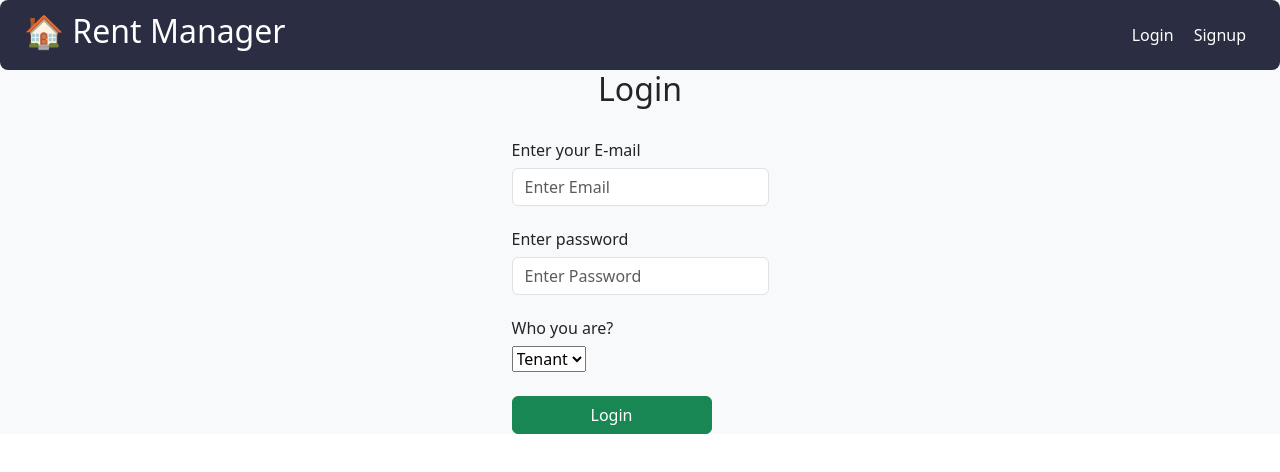
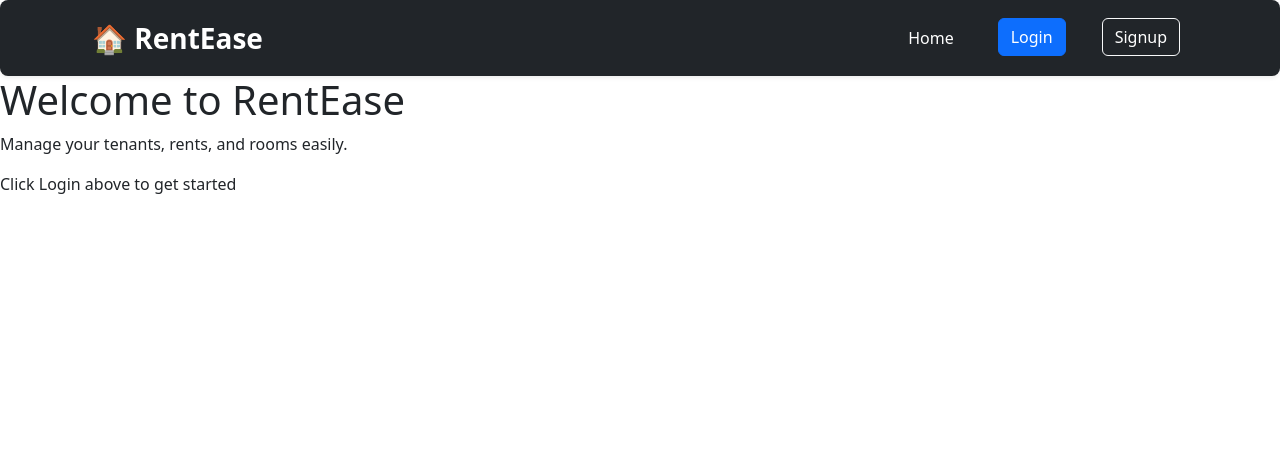
Before and after one commit to Mahesh748349/Rent-management-frontend, a React (Vite) app: page / in a window 1280 px wide. Shown: the top 472 px of the page. Built offline with nearby package versions, Linux system fonts and the light colour scheme.

Commit message:
Enhanced ui

```diff
--- a/src/App.jsx
+++ b/src/App.jsx
@@ -5,13 +5,15 @@
 import Signup from "./components/Signup";
 import OwnerDashboard from "./components/OwnerDashboard";
 import TenantDashboard from "./components/TenantDashboard";
+import Home from "./components/Home";
 import "bootstrap/dist/css/bootstrap.min.css";
 function App() {
   return (
     <Router>
       <Navbar />
       <Routes>
-        <Route path="/" element={<Login />} />
+        <Route path="/" element={<Home />} />
+        <Route path="/login" element={<Login />} />
         <Route path="/signup" element={<Signup />} />
         <Route path="/owner" element={<OwnerDashboard />} />
         <Route path="/tenant" element={<TenantDashboard />} />
--- a/src/components/Components.css
+++ b/src/components/Components.css
@@ -12,3 +12,8 @@
 .signup-btn {
   width: 200px !important;
 }
+.login-container {
+  height: 100%;
+  width: 100%;
+  background-color: aqua;
+}
--- /dev/null
+++ b/src/components/Home.jsx
@@ -0,0 +1,15 @@
+import React from "react";
+
+const Home = () => {
+  return (
+    <div className="home-container">
+      <div className="home-content">
+        <h1>Welcome to RentEase</h1>
+        <p>Manage your tenants, rents, and rooms easily.</p>
+        <p className="subtext">Click Login above to get started</p>
+      </div>
+    </div>
+  );
+};
+
+export default Home;
--- a/src/components/Login.jsx
+++ b/src/components/Login.jsx
@@ -20,7 +20,7 @@
   };
 
   return (
-    <div className="login-container d-flex justify-content-center align-items-center vh-200 bg-light">
+    <div className="d-flex justify-content-center align-items-center vh-200 bg-light login-container">
       <div className="form-container">
         <h2 className="login-heading">Login</h2>
         <br />
@@ -50,7 +50,7 @@
           </select>
           <br />
           <br />
-          <button className="btn btn-success login-btn" type="submit">
+          <button className="btn btn-primary login-btn" type="submit">
             Login
           </button>
         </form>
--- a/src/components/Navbar.jsx
+++ b/src/components/Navbar.jsx
@@ -1,14 +1,54 @@
 import React from "react";
 import { Link } from "react-router-dom";
+import "bootstrap/dist/css/bootstrap.min.css";
+import "bootstrap/dist/js/bootstrap.bundle.min.js";
 import "./Navbar.css";
 
 const Navbar = () => {
   return (
-    <nav className="navbar">
-      <h2>🏠 Rent Manager</h2>
-      <div>
-        <Link to="/">Login</Link>
-        <Link to="/signup">Signup</Link>
+    <nav className="navbar navbar-expand-lg navbar-dark bg-dark shadow-sm">
+      <div className="container">
+        {/* Brand / Home link */}
+        <Link className="navbar-brand fw-bold fs-3" to="/">
+          🏠 RentEase
+        </Link>
+
+        {/* Navbar toggler for small screens */}
+        <button
+          className="navbar-toggler"
+          type="button"
+          data-bs-toggle="collapse"
+          data-bs-target="#navbarNav"
+          aria-controls="navbarNav"
+          aria-expanded="false"
+          aria-label="Toggle navigation"
+        >
+          <span className="navbar-toggler-icon"></span>
+        </button>
+
+        {/* Navbar links */}
+        <div
+          className="collapse navbar-collapse justify-content-end"
+          id="navbarNav"
+        >
+          <ul className="navbar-nav">
+            <li className="nav-item mx-2">
+              <Link className="nav-link" to="/">
+                Home
+              </Link>
+            </li>
+            <li className="nav-item mx-2">
+              <Link className="btn btn-primary" to="/login">
+                Login
+              </Link>
+            </li>
+            <li className="nav-item mx-2">
+              <Link className="btn btn-outline-light" to="/signup">
+                Signup
+              </Link>
+            </li>
+          </ul>
+        </div>
       </div>
     </nav>
   );
--- a/src/components/Signup.jsx
+++ b/src/components/Signup.jsx
@@ -59,7 +59,7 @@
           </select>
           <br />
           <br />
-          <button className="btn btn-success signup-btn" type="submit">
+          <button className="btn btn-primary signup-btn" type="submit">
             Signup
           </button>
         </form>
```
